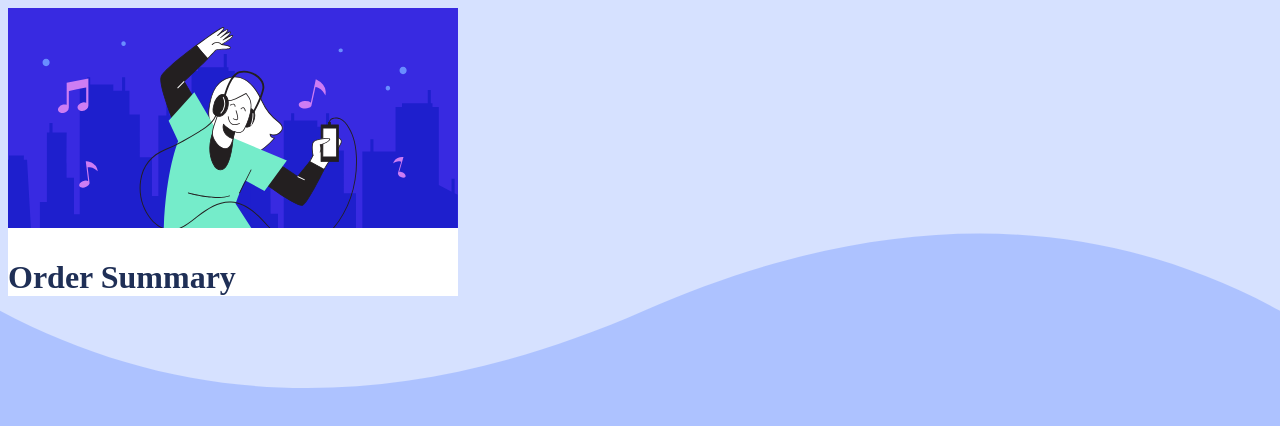
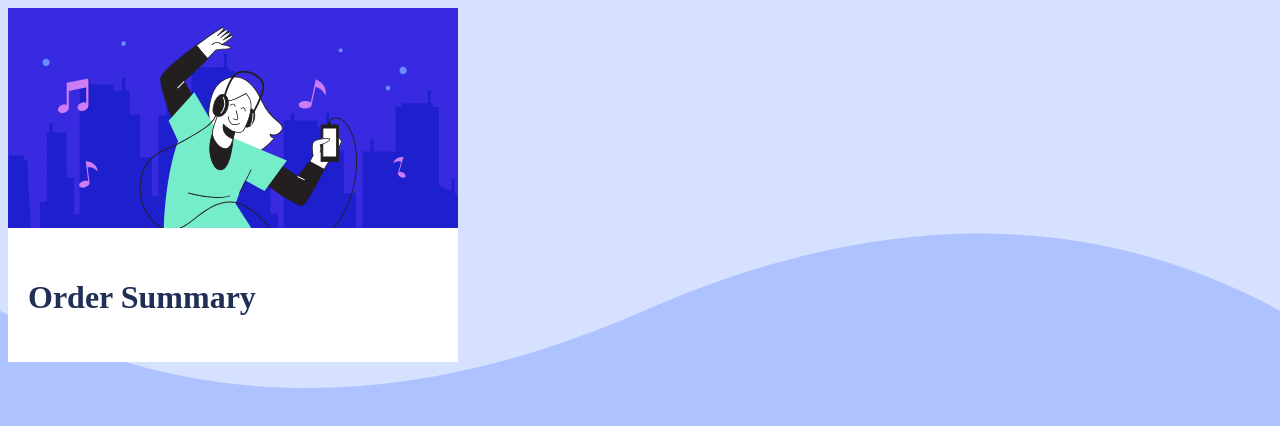
Before and after one commit to Alejandroq12/buy-products, a plain HTML site: page index.html in a window 1280 px wide. Drawn offline with Linux system fonts and the light colour scheme.

Commit message:
div
Creating a div for my card

```diff
--- a/index.html
+++ b/index.html
@@ -11,7 +11,9 @@
 <body>
   <div class="card">
     <img class="hero-image" src="images\illustration-hero.svg" alt="Hero image">
-    <h2 class="title">Order Summary</h2>
+    <div class="container">
+      <h2 class="title">Order Summary</h2>
+    </div>
 
   </div>
 
--- a/style.css
+++ b/style.css
@@ -27,3 +27,7 @@
 .hero-image {
     width: 100%;
 }
+
+.container {
+    padding: 20px;
+}
```
